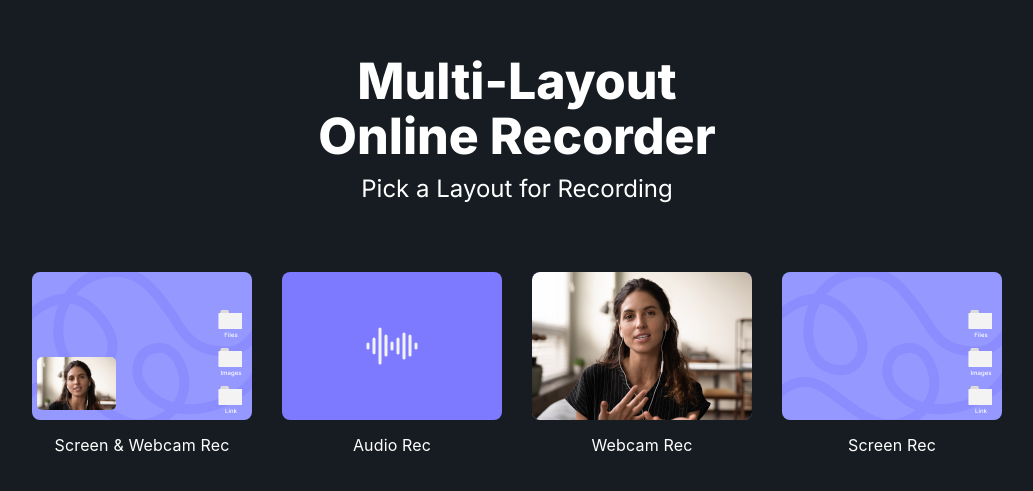
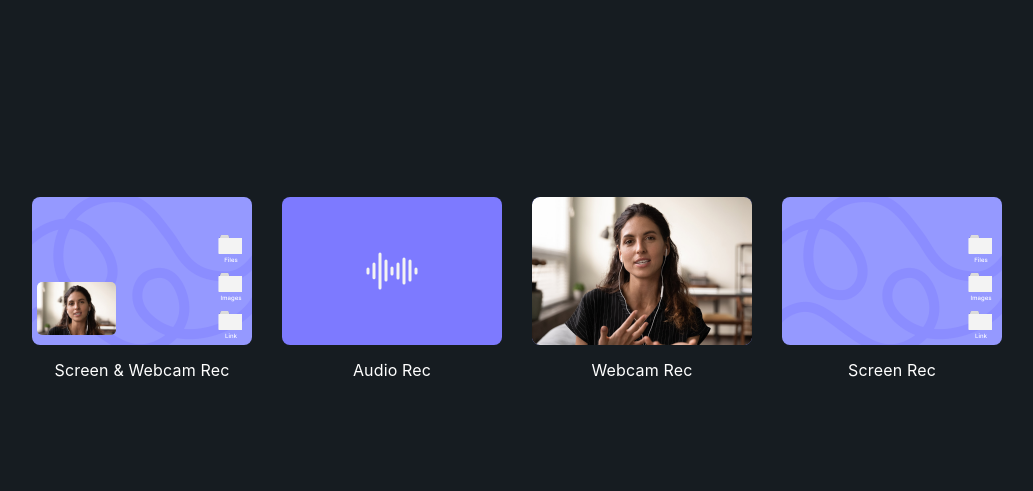
Before and after one commit to mustafa-toptal/riverside-frontend, a React (Create React App) app: page /recorder in a window 1280 px wide. Shown: the part 103-594 px from the top of the page, without its empty margins (123-1156 px from the left). Built offline with nearby package versions, Linux system fonts and the light colour scheme; no server answers.

Commit message:
Removed header from recorder

```diff
--- a/src/component/recorders/index.js
+++ b/src/component/recorders/index.js
@@ -648,40 +648,6 @@ export function Recorders() {
       >
         {!recorderType && (
           <>
-            <Grid container spacing={0}>
-              <Grid
-                item
-                xs={12}
-                sx={{
-                  display: "flex",
-                  alignItems: "center",
-                  flexDirection: "column",
-                }}
-              >
-                <Typography
-                  sx={{
-                    fontSize: isMobile ? "40px" : "50px",
-                    lineHeight: isMobile ? "48px" : "55px",
-                    color: "#ffffff",
-                    fontWeight: "800",
-                    textAlign: "center",
-                  }}
-                >
-                  Multi-Layout <br /> Online Recorder
-                </Typography>
-                <Typography
-                  sx={{
-                    fontSize: isMobile ? "18px" : "24px",
-                    lineHeight: isMobile ? "26px" : "30px",
-                    color: "#ffffff",
-                    textAlign: "center",
-                    marginTop: "10px",
-                  }}
-                >
-                  Pick a Layout for Recording
-                </Typography>
-              </Grid>
-            </Grid>
             <Box
               ref={mainRef}
               sx={{
```
